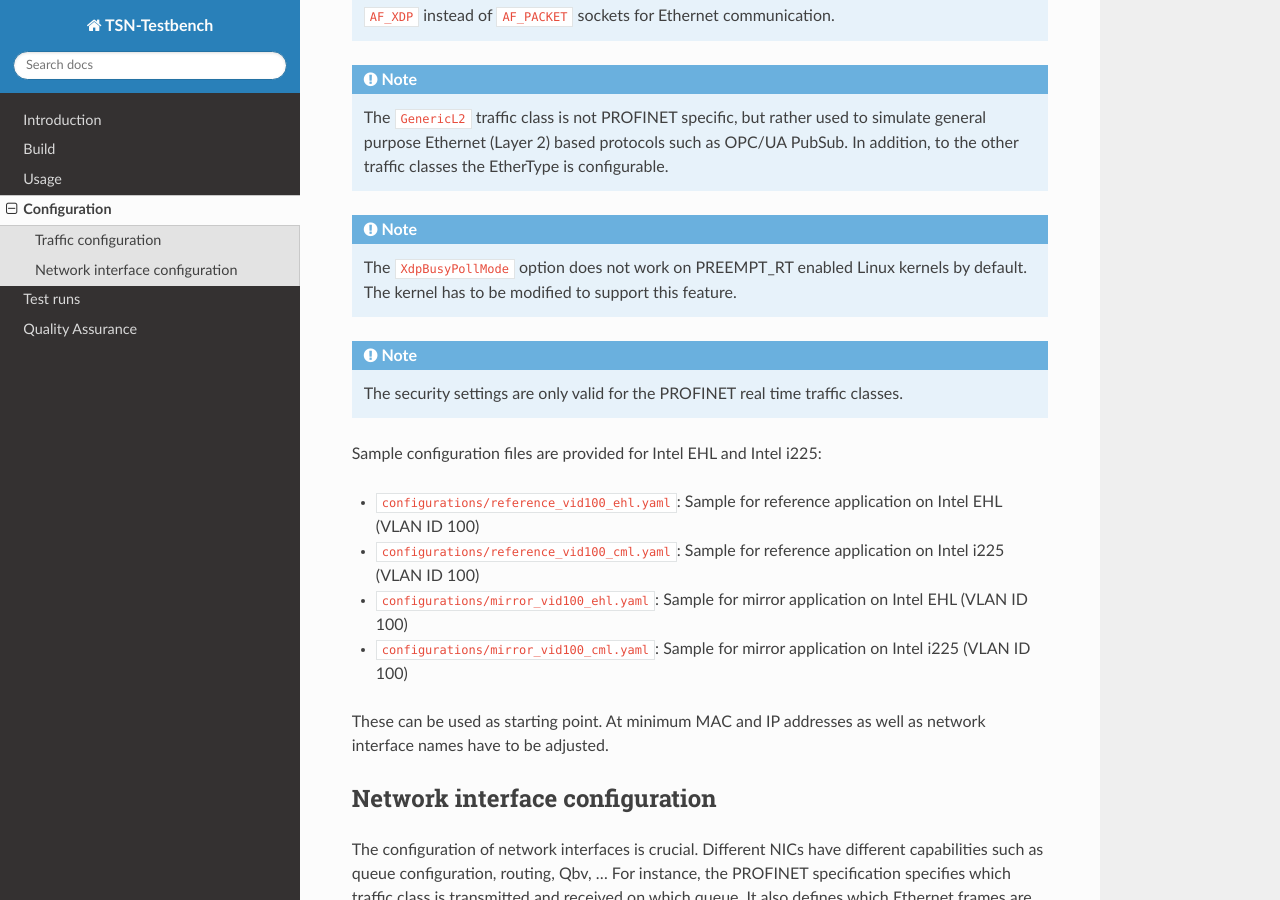
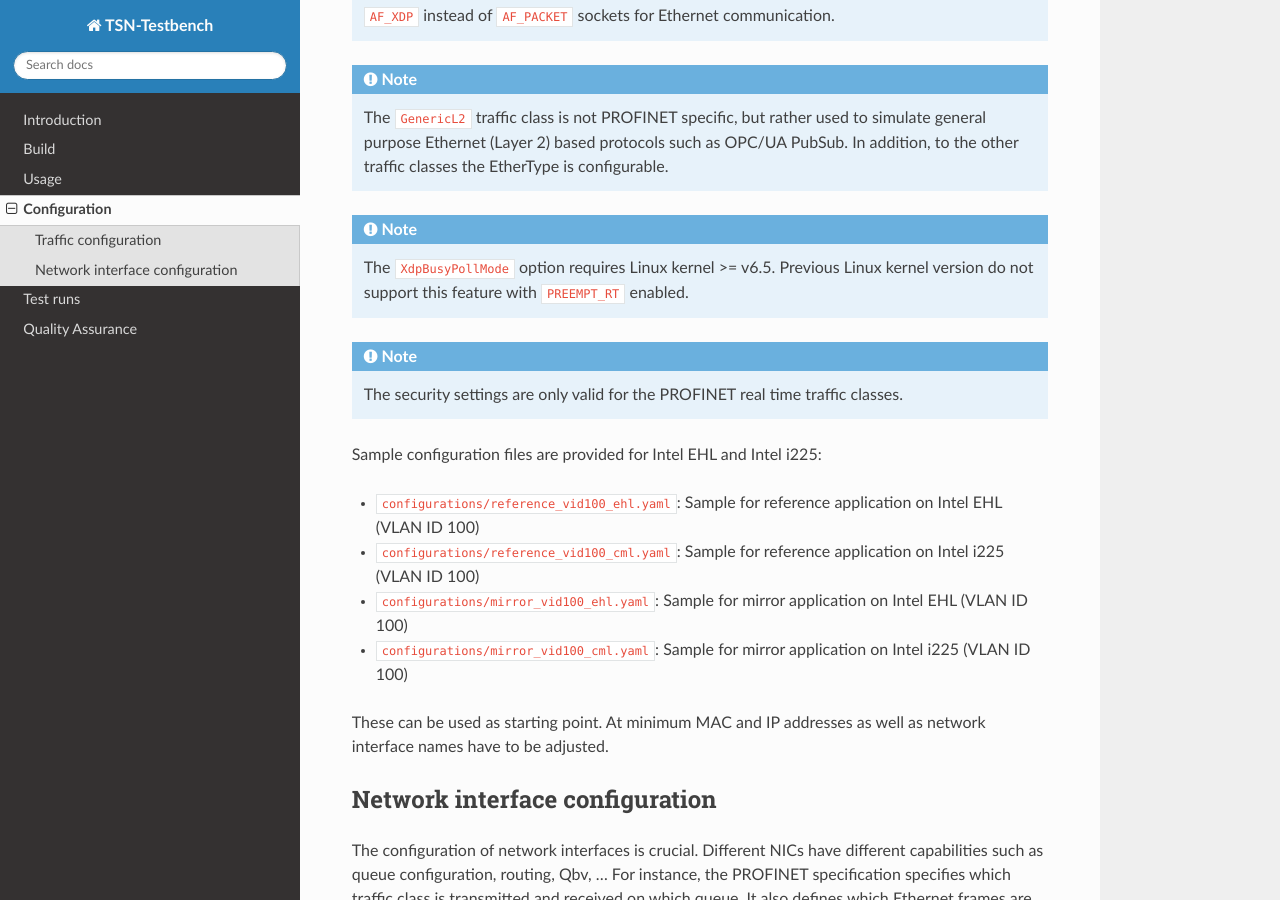
Before and after one commit to Linutronix/TSN-Testbench, a Sphinx documentation site: the page built from Documentation/configuration.rst, in a window 1280 px wide and 900 px high, scrolled down 2056 px. Built offline with Sphinx 7.4.7 and the Read the Docs theme 2.0.0, drawn with Linux system fonts in a browser that asks for light colours.

Commit message:
doc: Update note about busy polling
Update note about busy polling. AF_XDP busy polling is supported with Linux
kernel version >= v6.5.

Signed-off-by: Kurt Kanzenbach <kurt@linutronix.de>
Reviewed-by: Sebastian Andrzej Siewior <bigeasy@linutronix.de>

```diff
--- a/Documentation/configuration.rst
+++ b/Documentation/configuration.rst
@@ -89,8 +89,8 @@ The possible traffic classes are:
           (Layer 2) based protocols such as OPC/UA PubSub. In addition, to the other traffic classes the EtherType is
           configurable.
 
-.. Note:: The ``XdpBusyPollMode`` option does not work on PREEMPT_RT enabled Linux kernels by default. The kernel has to
-          be modified to support this feature.
+.. Note:: The ``XdpBusyPollMode`` option requires Linux kernel >= v6.5. Previous Linux kernel version do not support
+          this feature with ``PREEMPT_RT`` enabled.
 
 .. Note:: The security settings are only valid for the PROFINET real time traffic classes.
 
```
